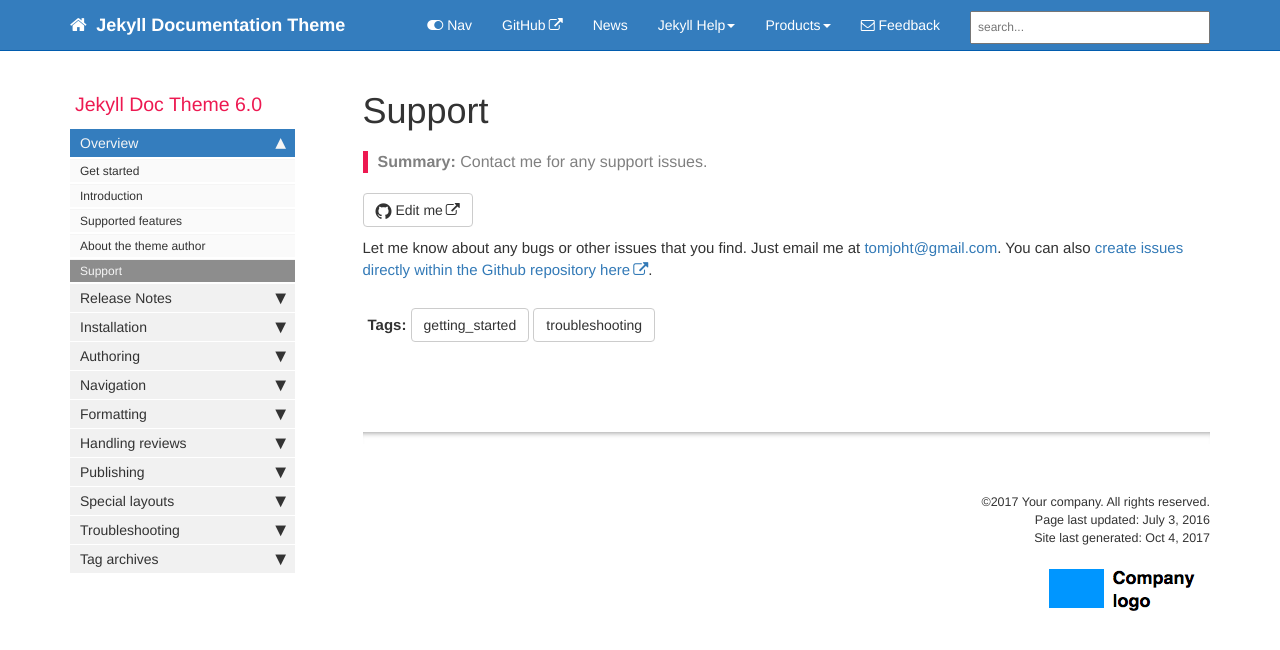
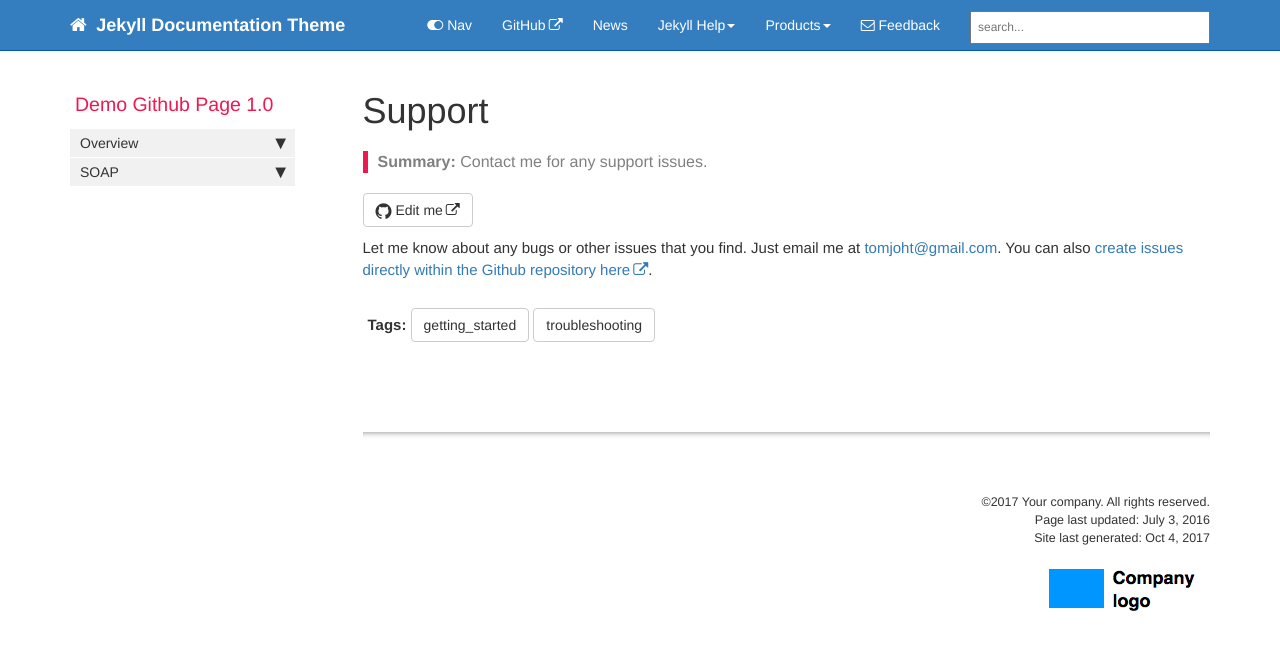
Before and after one commit to josseline/demo, a Jekyll site: the page built from pages/mydoc/mydoc_support.md, in a window 1280 px wide. Shown: the top 650 px of the page. Built offline with Jekyll 4.4.1, drawn with Linux system fonts in a browser that asks for light colours; nearby versions of some CDN libraries; comment, search, counter and statistics services are not loaded; part of the change alters nothing that is shown.

Commit message:
sidebar modified

```diff
--- a/_data/sidebars/mydoc_sidebar.yml
+++ b/_data/sidebars/mydoc_sidebar.yml
@@ -2,8 +2,8 @@
 
 entries:
 - title: sidebar
-  product: Jekyll Doc Theme
-  version: 6.0
+  product: Demo Github Page
+  version: 1.0
   folders:
 
   - title:
@@ -28,272 +28,14 @@ entries:
       output: web, pdf
       type: homepage
 
-    - title: Introduction
-      url: /mydoc_introduction.html
-      output: web, pdf
-
-    - title: Supported features
-      url: /mydoc_supported_features.html
-      output: web, pdf
-
-    - title: About the theme author
-      url: /mydoc_about.html
-      output: web, pdf
-
-    - title: Support
-      url: /mydoc_support.html
-      output: web, pdf
-
-  - title: Release Notes
+  - title: SOAP
     output: web, pdf
     folderitems:
 
-    - title: 6.0 Release notes
+    - title: SOAP
       url: /mydoc_release_notes_60.html
       output: web, pdf
 
-    - title: 5.0 Release notes
+    - title: REST
       url: /mydoc_release_notes_50.html
       output: web, pdf
-
-  - title: Installation
-    output: web, pdf
-    folderitems:
-
-    - title: About Ruby, Gems, Bundler, etc.
-      url: /mydoc_about_ruby_gems_etc.html
-      output: web, pdf
-
-    - title: Install Jekyll on Mac
-      url: /mydoc_install_jekyll_on_mac.html
-      output: web, pdf
-
-    - title: Install Jekyll on Windows
-      url: /mydoc_install_jekyll_on_windows.html
-      output: web, pdf
-
-  - title: Authoring
-    output: web, pdf
-
-    folderitems:
-    - title: Pages
-      url: /mydoc_pages.html
-      output: web, pdf
-
-    - title: Posts
-      url: /mydoc_posts.html
-      output: web, pdf
-
-    - title: Lists
-      url: /mydoc_lists.html
-      output: web, pdf
-
-    - title: Conditional logic
-      url: /mydoc_conditional_logic.html
-      output: web, pdf
-
-    - title: Content reuse
-      url: /mydoc_content_reuse.html
-      output: web, pdf
-
-    - title: Collections
-      url: /mydoc_collections.html
-      output: web, pdf
-
-    - title: WebStorm editor tips
-      url: /mydoc_webstorm_text_editor.html
-      output: web, pdf
-
-    - title: Atom editor tips
-      url: /mydoc_atom_text_editor.html
-      output: web, pdf
-
-  - title: Navigation
-    output: web, pdf
-
-    folderitems:
-    - title: Sidebar navigation
-      url: /mydoc_sidebar_navigation.html
-      output: web, pdf
-
-    - title: YAML tutorial in the context of Jekyll
-      url: /mydoc_yaml_tutorial.html
-      output: web, pdf
-
-    - title: Tags
-      url: /mydoc_tags.html
-      output: web, pdf
-
-    - title: Series
-      url: /mydoc_series.html
-      output: web, pdf
-
-  - title: Formatting
-    output: web, pdf
-
-    folderitems:
-    - title: Tooltips
-      url: /mydoc_adding_tooltips.html
-      output: web, pdf
-
-    - title: Alerts
-      url: /mydoc_alerts.html
-      output: web, pdf
-
-    - title: Icons
-      url: /mydoc_icons.html
-      output: web, pdf
-
-    - title: Images
-      url: /mydoc_images.html
-      output: web, pdf
-
-    - title: Code samples
-      url: /mydoc_code_samples.html
-      output: web, pdf
-
-    - title: Labels
-      url: /mydoc_labels.html
-      output: web, pdf
-
-    - title: Links
-      url: /mydoc_hyperlinks.html
-      output: web, pdf
-
-    - title: Navtabs
-      url: /mydoc_navtabs.html
-      output: web, pdf
-
-    - title: Tables
-      url: /mydoc_tables.html
-      output: web, pdf
-
-    - title: Syntax highlighting
-      url: /mydoc_syntax_highlighting.html
-      output: web, pdf
-
-    - title: Workflow maps
-      url: /mydoc_workflow_maps.html
-      output: web, pdf
-
-  - title: Handling reviews
-    output: web, pdf
-
-    folderitems:
-    - title: Commenting on files
-      url: /mydoc_commenting_on_files.html
-      output: web, pdf
-
-#    - title: Git collaboration
-#      url: /mydoc_git_collaboration
-#      output: web, pdf
-
-  - title: Publishing
-    output: web, pdf
-
-    folderitems:
-    - title: Build arguments
-      url: /mydoc_build_arguments.html
-      output: web, pdf
-
-    - title: Themes
-      url: /mydoc_themes.html
-      output: web, pdf
-
-    - title: Generating PDFs
-      url: /mydoc_generating_pdfs.html
-      output: web, pdf
-
-    - title: Help APIs and UI tooltips
-      url: /mydoc_help_api.html
-      output: web, pdf
-
-    - title: Search configuration
-      url: /mydoc_search_configuration.html
-      output: web, pdf
-
-    - title: iTerm profiles
-      url: /mydoc_iterm_profiles.html
-      output: web, pdf
-
-    - title: Pushing builds to server
-      url: /mydoc_push_build_to_server.html
-      output: web, pdf
-
-    - title: Getting around the password prompts in SCP
-      url: /mydoc_no_password_prompts_scp.html
-      output: web, pdf
-
-    - title: Publishing on Github Pages
-      url: /mydoc_publishing_github_pages.html
-      output: web, pdf
-
-  - title: Special layouts
-    output: web, pdf
-
-    folderitems:
-    - title: Knowledge-base layout
-      url: /mydoc_kb_layout.html
-      output: web, pdf
-
-    - title: Glossary layout
-      url: /mydoc_glossary.html
-      output: web, pdf
-
-    - title: FAQ layout
-      url: /mydoc_faq_layout.html
-      output: web, pdf
-
-    - title: Shuffle layout
-      url: /mydoc_shuffle.html
-      output: web, pdf
-
-  - title: Troubleshooting
-    output: web, pdf
-
-    folderitems:
-
-    - title: Troubleshooting
-      url: /mydoc_troubleshooting.html
-      output: web, pdf
-
-  - title: Tag archives
-    output: web
-    folderitems:
-
-    - title: Tag archives overview
-      url: /mydoc_tag_archives_overview.html
-      output: web
-
-      subfolders:
-      - title: Tag archive pages
-        output: web
-        subfolderitems:
-
-        - title: Formatting pages
-          url: /tag_formatting.html
-          output: web
-
-        - title: Navigation pages
-          url: /tag_navigation.html
-          output: web
-
-        - title: Content types pages
-          url: /tag_content_types.html
-          output: web
-
-        - title: Publishing pages
-          url: /tag_publishing.html
-          output: web
-
-        - title: Special layout pages
-          url: /tag_special_layouts.html
-          output: web
-
-        - title: Collaboration pages
-          url: /tag_collaboration.html
-          output: web
-
-        - title: Troubleshooting pages
-          url: /tag_troubleshooting.html
-          output: web
```
